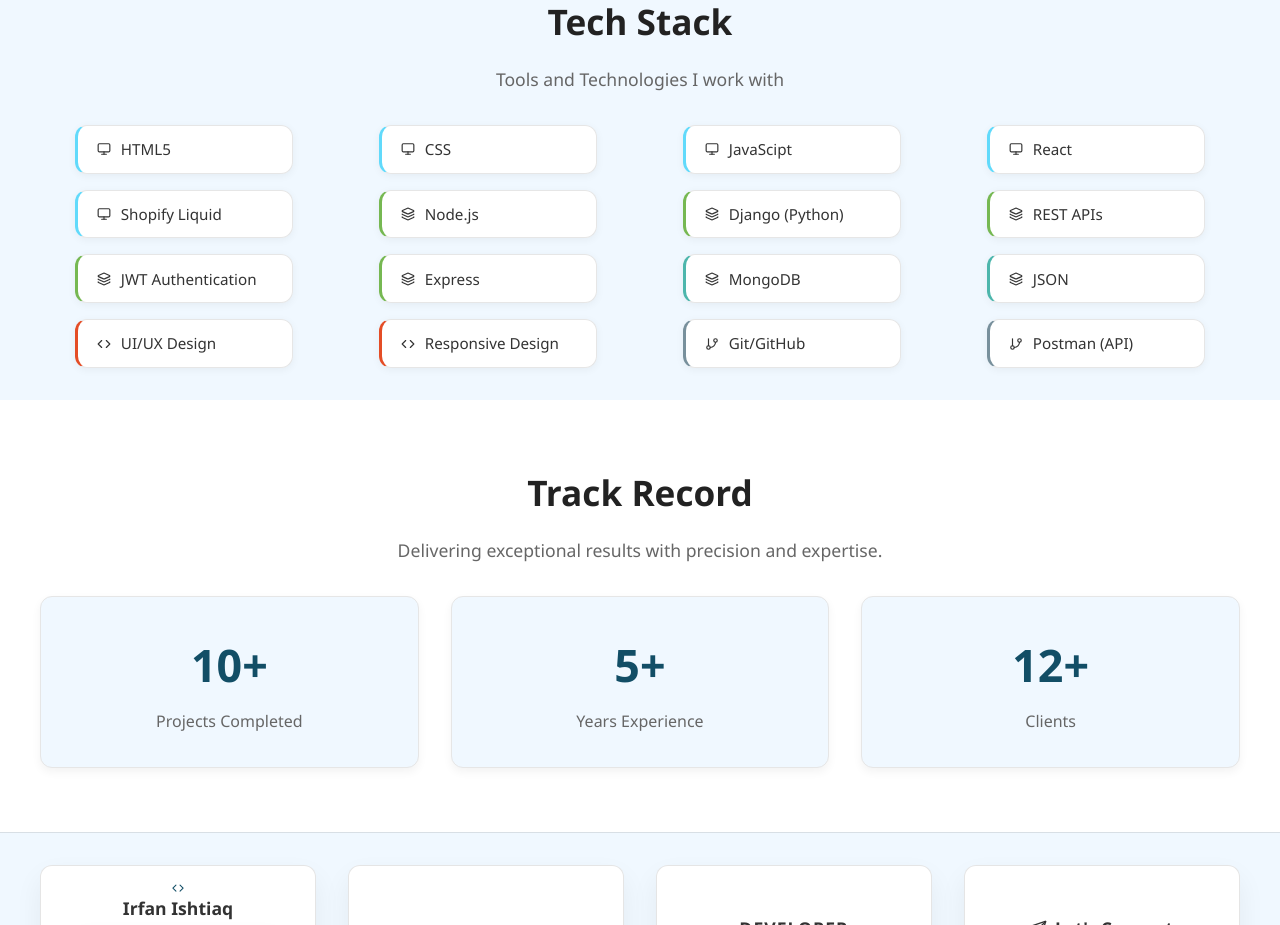
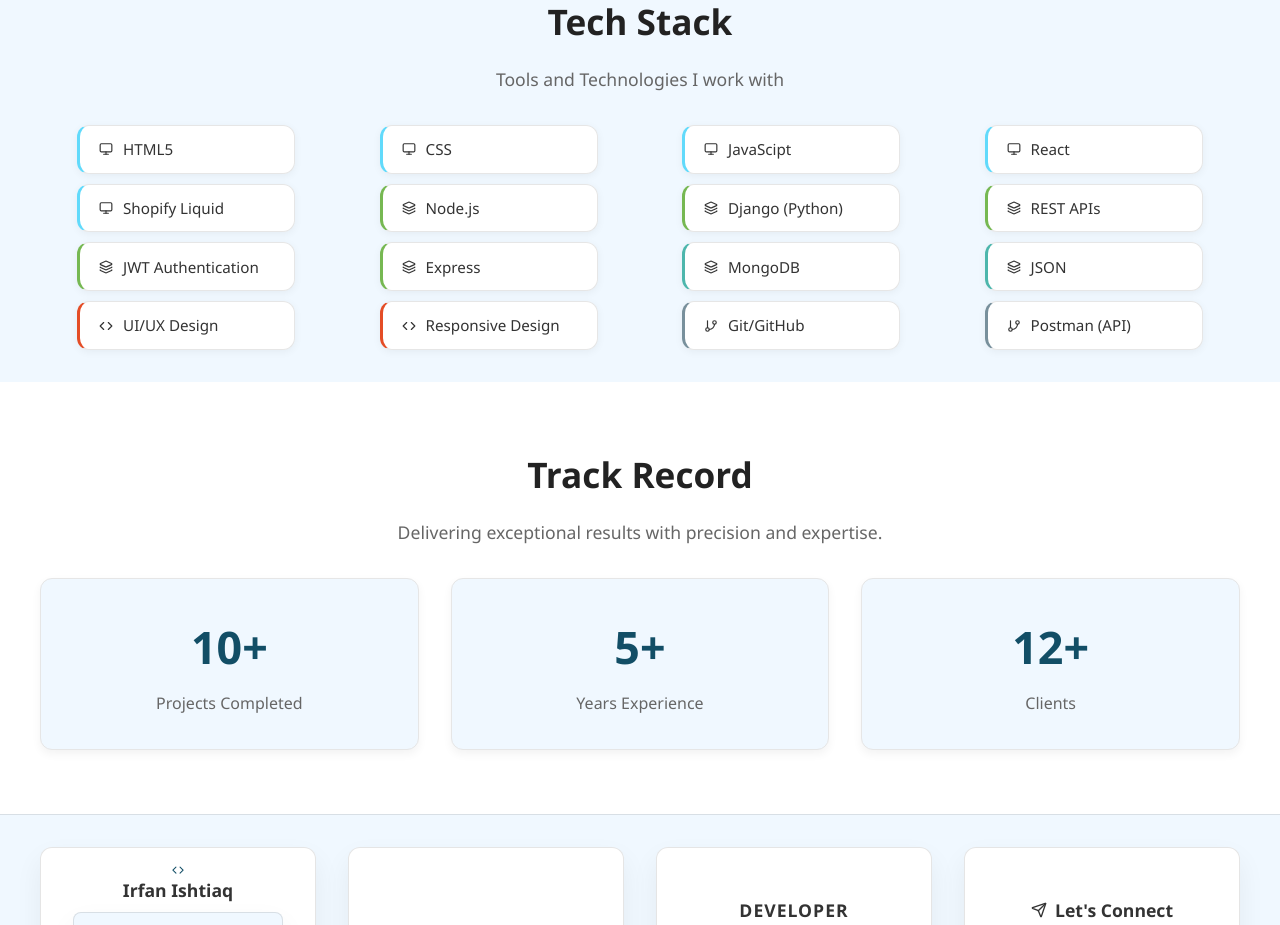
Before and after one commit to irfan3434/irfanishtiaq.dev, a React (Create React App) app: page / in a window 1280 px wide. Shown: the part 1940-2865 px from the top of the page. Built offline with nearby package versions, Linux system fonts and the light colour scheme.

Commit message:
changes in tech stack

```diff
--- a/src/pages/Home.css
+++ b/src/pages/Home.css
@@ -465,7 +465,7 @@ body.dark-mode .section-description {
 .tech-stack-container {
     display: grid;
     grid-template-columns: repeat(auto-fill, minmax(280px, 1fr));
-    gap: 16px;
+    gap: 10px;
     place-items: center;
 }
 
```
